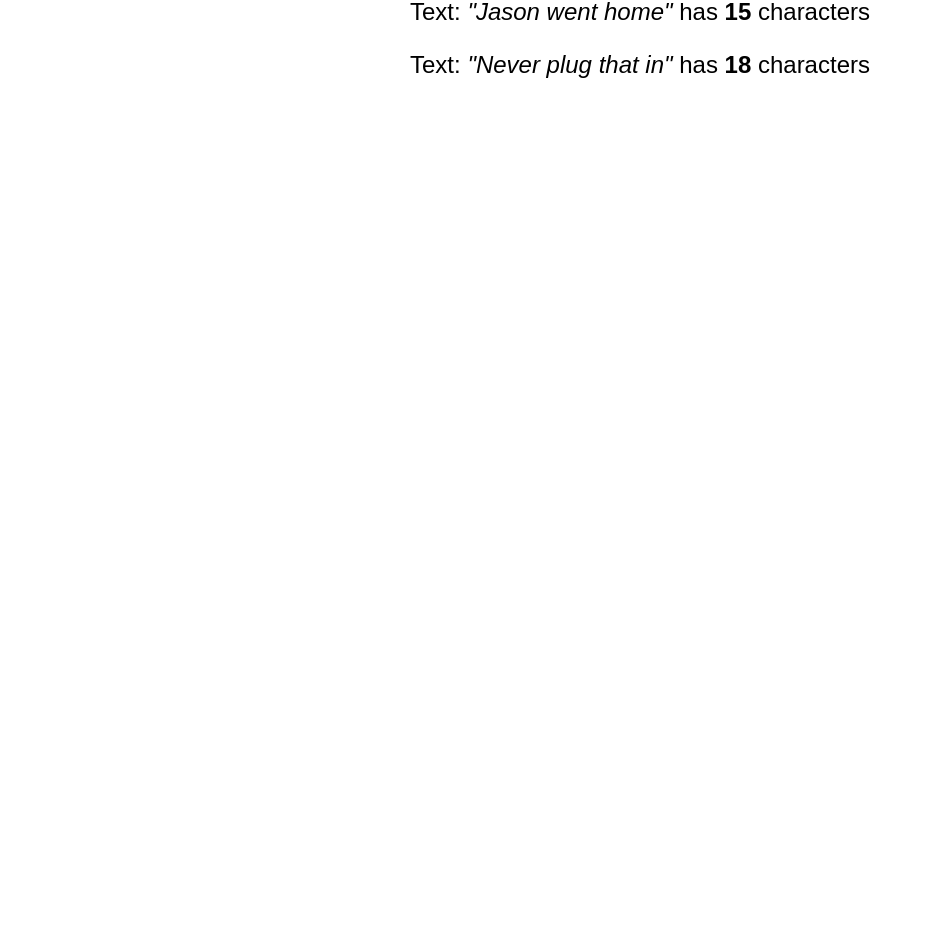
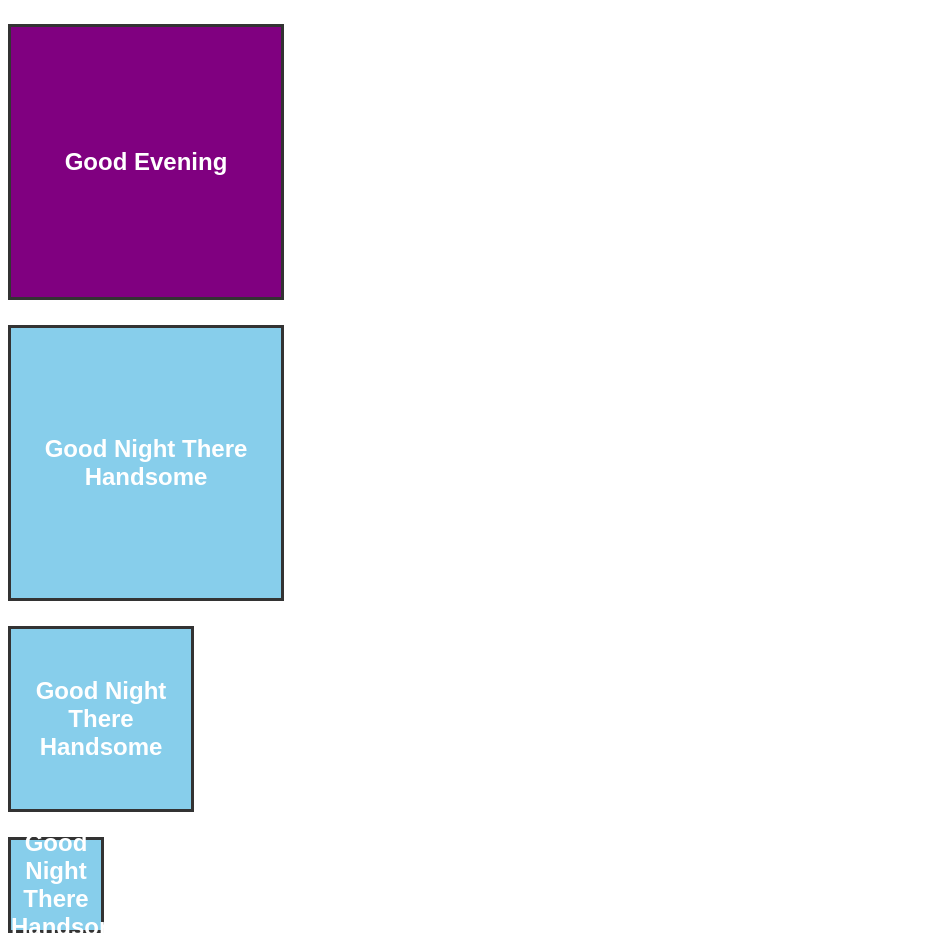
Before and after one commit to donaldkaiserjr/example-codesandbox, a React (Create React App) app: page / in a window 1280 px wide. Shown: the part 216-1168 px from the top of the page, without its empty margins (0-925 px from the left). Before the commit the page ends 816 px from the top, so only its background shows below. Built offline with nearby package versions, Linux system fonts and the light colour scheme.

Commit message:
Boxes with Styling Added greeting boxes with some styling

```diff
--- a/src/App.js
+++ b/src/App.js
@@ -11,7 +11,7 @@ function SayHello({ firstName, lastName }) {
 function CharacterCount({ text }) {
   return (
     <div className="charCount">
-      {`Text:  `}
+      {`The sentence:  `}
       <i>{` "${text}"`}</i>
       {" has "}
       {text.length ? <strong>{text.length}</strong> : "No"}
@@ -20,19 +20,49 @@ function CharacterCount({ text }) {
   );
 }
 
+function Box({ className = "", style, size, ...rest }) {
+  const sizeClassName = size ? `box--${size}` : "box--large";
+
+  const props = {
+    className: `box ${sizeClassName}`,
+    style: { fontStyle: "normal", fontWeight: "600", color: "#fff", ...style },
+    ...rest
+  };
+  return <div {...props} />;
+}
+
 const element = (
   <>
     <CharacterCount text={"Nate is here"} />
     <CharacterCount text={"Jason went home"} />
     <CharacterCount text={"Never plug that in"} />
+    <Box
+      size="large"
+      style={{ backgroundColor: "purple" }}
+      className="container"
+    >
+      {" "}
+      Good Evening
+    </Box>
+    <Box style={{ backgroundColor: "skyblue" }} size="large">
+      {" "}
+      Good Night There Handsome{" "}
+    </Box>
+    <Box style={{ backgroundColor: "skyblue" }} size="medium">
+      {" "}
+      Good Night There Handsome{" "}
+    </Box>
+    <Box style={{ backgroundColor: "skyblue" }} size="small">
+      {" "}
+      Good Night There Handsome{" "}
+    </Box>
   </>
 );
 
 export default function App() {
   return (
     <div className="App">
-      <h1>Hello CodeSandboxes</h1>
-      <SayHello firstName={"donald"} lastName={"Kaiser"} />
+      <SayHello firstName={"Anthony"} lastName={"Phillips"} />
       <h2>{element}</h2>
     </div>
   );
--- a/src/styles.css
+++ b/src/styles.css
@@ -5,9 +5,14 @@
   justify-content: flex-start;
   font-family: sans-serif;
   text-align: center;
-  overflow: hidden;
 }
-
+.container {
+  display: flex;
+  flex-direction: row;
+  flex-wrap: wrap;
+  justify-content: space-between;
+  align-content: flex-end;
+}
 .sayHello {
   font-size: 24px;
   font-weight: 400;
@@ -17,3 +22,24 @@
   margin: 25px;
   font-weight: 300;
 }
+.box {
+  border: 3px solid #333;
+  display: flex;
+  flex-direction: column;
+  justify-content: center;
+  text-align: center;
+  margin-bottom: 25px;
+}
+.box--large {
+  width: 270px;
+  height: 270px;
+}
+.box--medium {
+  width: 180px;
+  height: 180px;
+}
+
+.box--small {
+  width: 90px;
+  height: 90px;
+}
```
